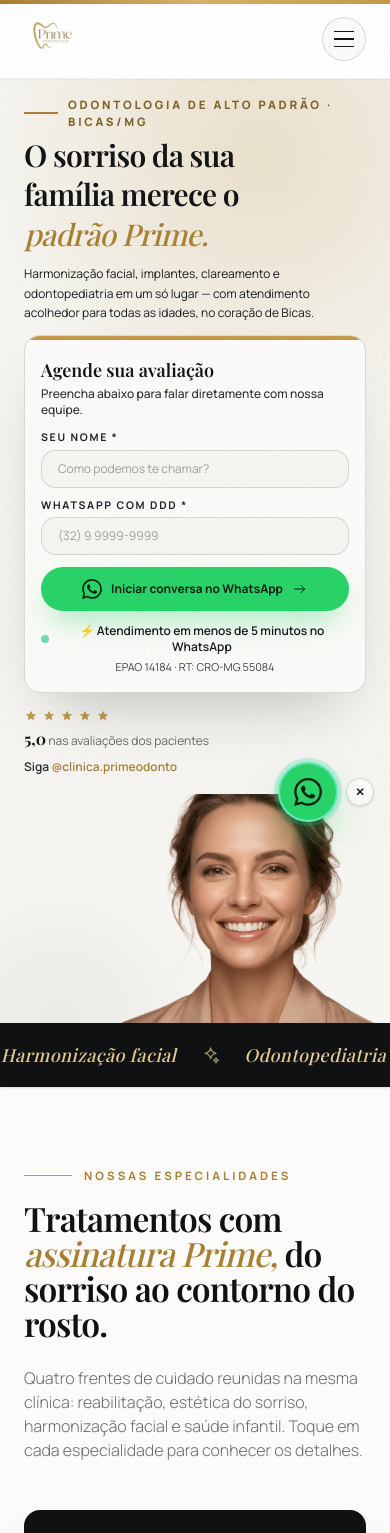
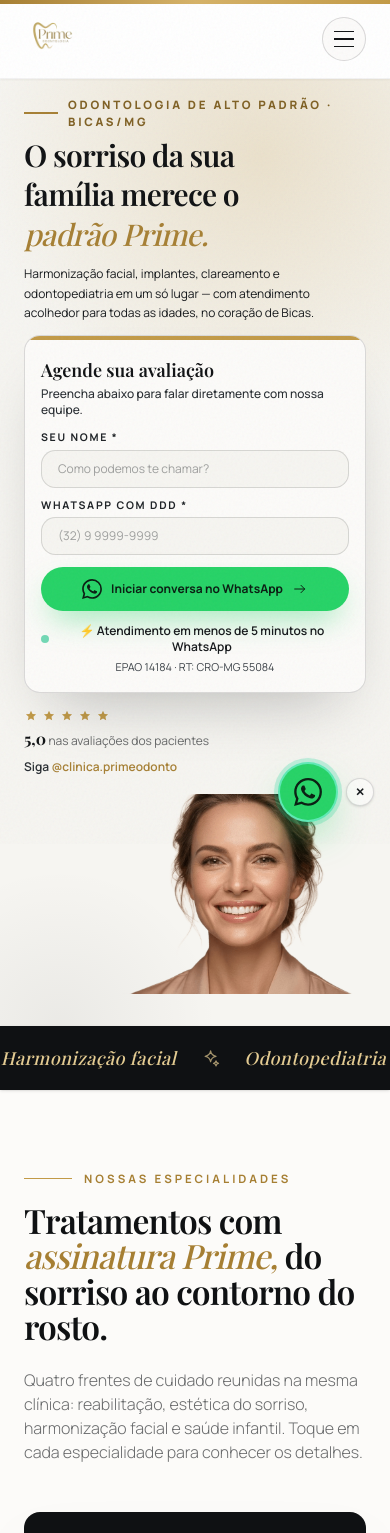
Before and after one commit to nilosvt-sudo/Prime-Odontologia, a React (Vite) app: page / in a window 390 px wide. Shown: the top 1533 px of the page. Built offline with nearby package versions, Linux system fonts and the light colour scheme; a web font is replaced by a local one.

Commit message:
feat: estrutura hero com imagem em cobertura lateral absoluta no desktop e responsiva no mobile

```diff
--- a/src/components/Hero.tsx
+++ b/src/components/Hero.tsx
@@ -30,7 +30,7 @@ export default function Hero() {
     <section
       ref={sectionRef}
       id="inicio"
-      className="relative flex flex-col lg:flex-row items-stretch justify-between overflow-hidden bg-paper pt-16 sm:pt-18 lg:pt-0 pb-0 mb-0 lg:min-h-[calc(100vh-64px)]"
+      className="relative overflow-hidden w-full bg-paper pt-16 sm:pt-18 lg:pt-0 pb-0 mb-0 lg:min-h-[calc(100vh-64px)] flex flex-col lg:flex-row items-center justify-between"
     >
       {/* Atmosfera: brilho dourado suave no topo esquerdo */}
       <motion.div
@@ -53,12 +53,12 @@ export default function Hero() {
       </p>
 
       {/* Coluna esquerda — Textos e Agendamento */}
-      <div className="flex-1 flex items-center justify-center lg:justify-end px-6 sm:px-8 lg:pl-12 lg:pr-4 xl:pr-6 pt-6 sm:pt-8 lg:pt-20 pb-4 sm:pb-6 lg:pb-12 z-10">
+      <div className="relative z-10 w-full max-w-xl lg:max-w-2xl flex items-center justify-center lg:justify-end px-6 sm:px-8 lg:pl-12 lg:pr-4 xl:pr-6 pt-6 sm:pt-8 lg:pt-20 pb-8 sm:pb-10 lg:pb-16">
         <motion.div
           initial={reduced ? undefined : { opacity: 0, y: 20 }}
           animate={reduced ? undefined : { opacity: 1, y: 0 }}
           transition={{ duration: 0.6, ease: [0.22, 1, 0.36, 1] }}
-          className="w-full max-w-xl"
+          className="w-full"
         >
           <motion.p
             initial={reduced ? undefined : { opacity: 0, x: -16 }}
@@ -196,17 +196,24 @@ export default function Hero() {
               <span className="mt-0.5 block h-px w-0 bg-gold-500 transition-all duration-300 group-hover:w-full" />
             </a>
           </motion.div>
+
+          {/* Imagem no Mobile (< lg) — Fluxo normal abaixo do formulário */}
+          <div className="block lg:hidden w-full max-w-[340px] sm:max-w-[400px] mx-auto mt-4 mb-0">
+            <img
+              src="/hero-sorriso.png"
+              alt="Sorriso radiante — Prime Odontologia"
+              className="w-full h-auto object-cover object-top block align-bottom drop-shadow-xl !filter-none select-none"
+            />
+          </div>
         </motion.div>
       </div>
 
-      {/* Coluna direita — Foto da mulher com fundo 100% transparente integrada organicamente ao site */}
-      <div className="order-last lg:order-2 w-full lg:w-1/2 h-full relative overflow-hidden self-stretch flex justify-center lg:justify-end items-end p-0 m-0">
-        <img
-          src="/hero-sorriso.png"
-          alt="Sorriso radiante — Prime Odontologia"
-          className="w-auto h-full max-h-[520px] sm:max-h-[580px] lg:max-h-[640px] block align-bottom object-contain object-bottom drop-shadow-xl !filter-none select-none"
-        />
-      </div>
+      {/* Imagem da mulher no Desktop — Cobertura lateral absoluta preenchendo 100% de cima a baixo */}
+      <img
+        src="/hero-sorriso.png"
+        alt="Sorriso radiante — Prime Odontologia"
+        className="hidden lg:block absolute right-0 bottom-0 top-0 w-1/2 h-full object-cover object-[center_top] pointer-events-none z-0 drop-shadow-2xl !filter-none select-none"
+      />
     </section>
   );
 }
```
